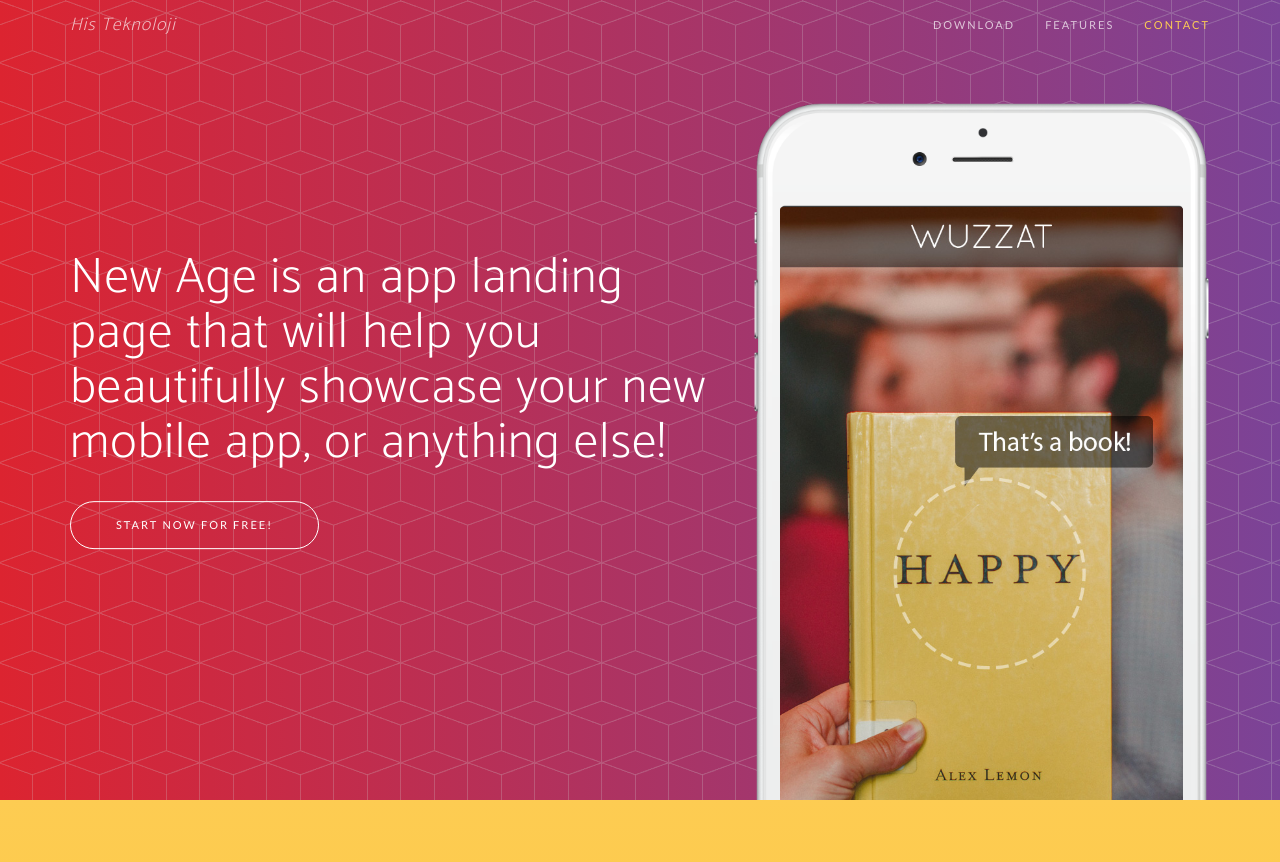
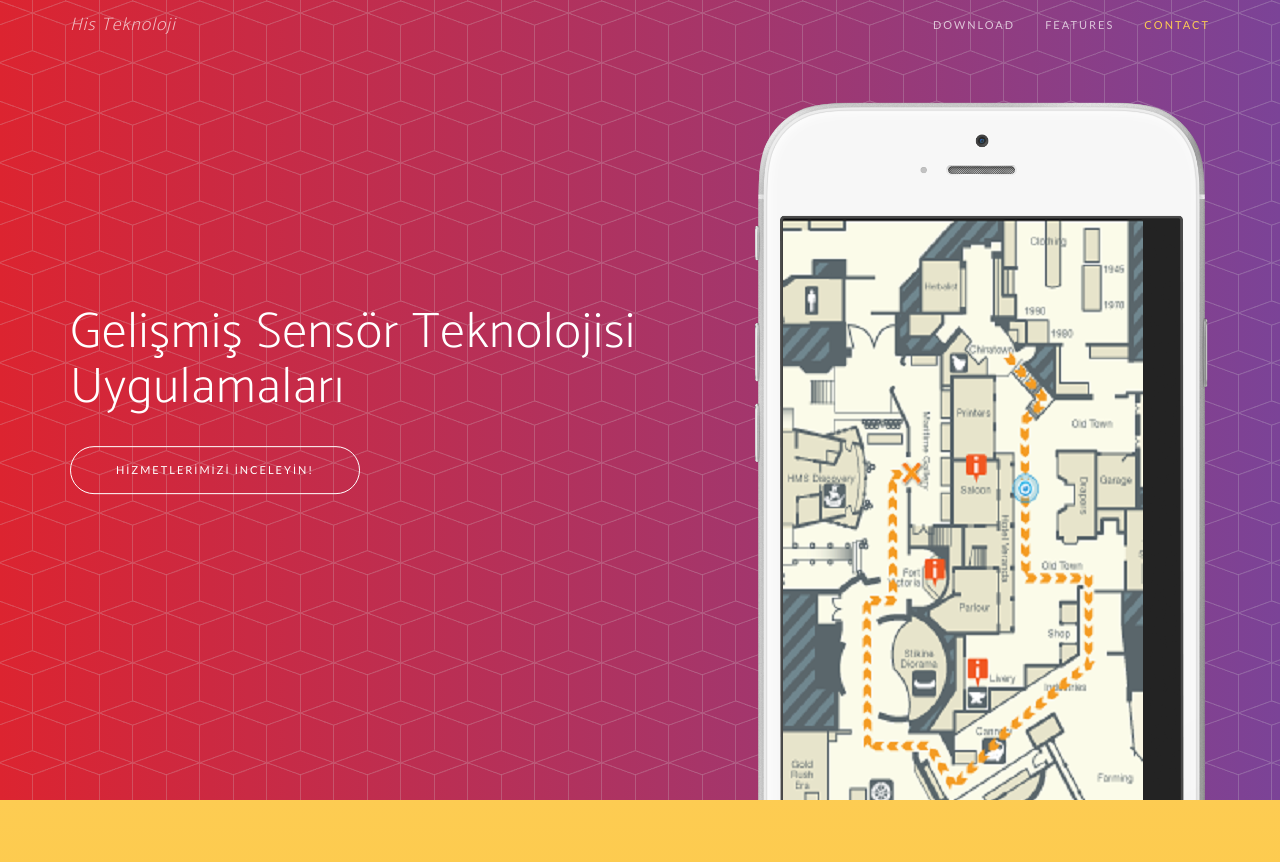
Before and after one commit to histeknoloji/Sunucu-Projeler-KAMUS-1, a website: page public/index.html in a window 1280 px wide. Shown: the top 862 px of the page. Drawn offline with nearby package versions, Linux system fonts and the light colour scheme; a web font is replaced by a local one.

Commit message:
Başlık kısmı düzenlendi.

```diff
--- a/public/index.html
+++ b/public/index.html
@@ -43,7 +43,7 @@
             <!-- Brand and toggle get grouped for better mobile display -->
             <div class="navbar-header">
                 <button type="button" class="navbar-toggle collapsed" data-toggle="collapse" data-target="#bs-example-navbar-collapse-1">
-                    <span class="sr-only">Toggle navigation</span> Menu <i class="fa fa-bars"></i>
+                    <span class="sr-only">Toggle navigation</span> Menü <i class="fa fa-bars"></i>
                 </button>
                 <a class="navbar-brand page-scroll" href="#page-top"><i>His Teknoloji</i></a>
             </div>
@@ -73,18 +73,18 @@
                 <div class="col-sm-7">
                     <div class="header-content">
                         <div class="header-content-inner">
-                            <h1>New Age is an app landing page that will help you beautifully showcase your new mobile app, or anything else!</h1>
-                            <a href="#download" class="btn btn-outline btn-xl page-scroll">Start Now for Free!</a>
+                            <h1>Gelişmiş Sensör Teknolojisi Uygulamaları</h1>
+                            <a href="#download" class="btn btn-outline btn-xl page-scroll">HİZMETLERİMİZİ İNCELEYİN!</a>
                         </div>
                     </div>
                 </div>
                 <div class="col-sm-5">
                     <div class="device-container">
-                        <div class="device-mockup iphone6_plus portrait white">
+                        <div class="device-mockup iphone6 portrait white">
                             <div class="device">
                                 <div class="screen">
                                     <!-- Demo image for screen mockup, you can put an image here, some HTML, an animation, video, or anything else! -->
-                                    <img src="img/demo-screen-1.jpg" class="img-responsive" alt="">
+                                    <img src="img/müze-1.png" class="img-responsive" alt="" width="360" height="640">
                                 </div>
                                 <div class="button">
                                     <!-- You can hook the "home button" to some JavaScript events or just remove it -->
```
Also changed, not shown: public/img/müze-1.png (added).
